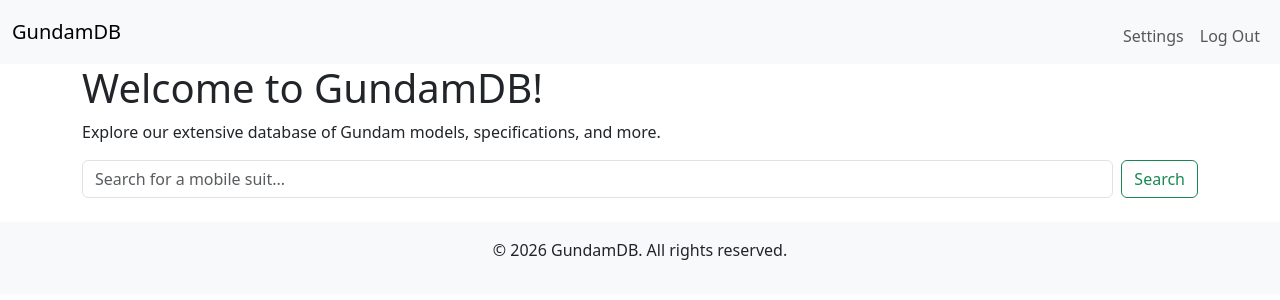
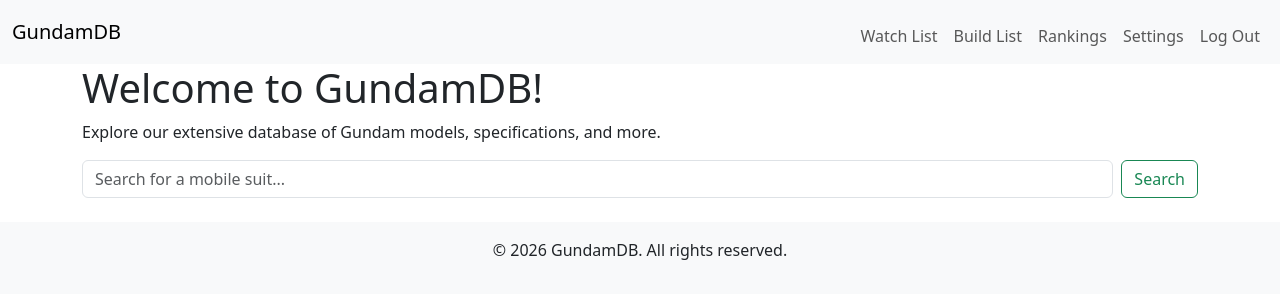
Before and after one commit to EricJostad/CS50-Final-Project, a Flask app: page / in a window 1280 px wide. Shown: the top 300 px of the page. Run offline with Flask 3, Linux system fonts and the light colour scheme; a user stored in the database is signed in; data comes from the database, SQL or seed files in the repository.

Commit message:
Added additional menu options for when user is logged in

```diff
--- a/templates/layout.html
+++ b/templates/layout.html
@@ -17,6 +17,9 @@
             <a class="navbar-brand" href="/">GundamDB</a>
                 {% if session["user_id"] %}
                 <ul class="navbar-nav ms-auto mt-2">
+                    <li class="nav-item"><a class="nav-link" href="/settings">Watch List</a></li>
+                    <li class="nav-item"><a class="nav-link" href="/settings">Build List</a></li>
+                    <li class="nav-item"><a class="nav-link" href="/settings">Rankings</a></li>
                     <li class="nav-item"><a class="nav-link" href="/settings">Settings</a></li>
                     <li class="nav-item"><a class="nav-link" href="/logout">Log Out</a></li>
                 </ul>
```
